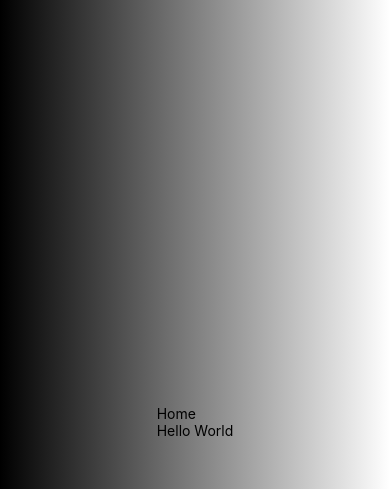
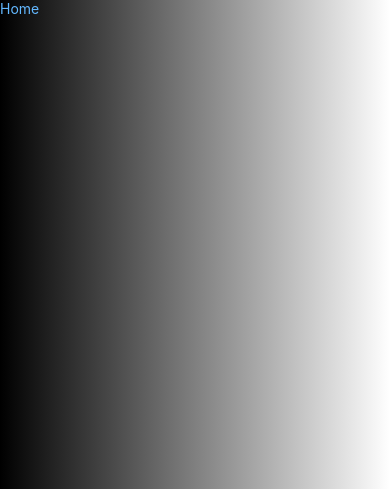
Before and after one commit to psteingh/LTRapp, a React Native app: screen / in a window 390 px wide. Shown: the top 489 px of the page. Built offline with nearby package versions, Linux system fonts and the light colour scheme.

Commit message:
ltrapp0319810

```diff
--- a/App.js
+++ b/App.js
@@ -1,4 +1,4 @@
-import { StyleSheet, Text, View } from 'react-native';
+import { StyleSheet, View } from 'react-native';
 import { LinearGradient } from 'expo-linear-gradient';
 
 import HomeComponent from './components/home.component';
@@ -15,7 +15,6 @@ export default function App() {
         >
       <View>
       <HomeComponent />
-      <Text>Hello World</Text>
       </View>
       </LinearGradient>
   );
@@ -24,7 +23,7 @@ export default function App() {
 const styles = StyleSheet.create({
   container: {
     flex: 1,
-    alignItems: 'center',
-    justifyContent: 'center',
+    // alignItems: 'center',
+    // justifyContent: 'center',
   },
 });
--- a/components/home.component.js
+++ b/components/home.component.js
@@ -1,11 +1,19 @@
-import { View, Text } from 'react-native';
+import { View, Text, StyleSheet } from 'react-native';
+
+import Colors from '../constants/colors';
 
 function HomeComponent() {
     return (
         <View>
-            <Text>Home</Text>
+            <Text style={styles.homeText}>Home</Text>
         </View>
     );
 }
 
 export default HomeComponent;
+
+const styles = StyleSheet.create({
+    homeText: {
+        color: Colors.primaryLblue
+    }
+});
```
